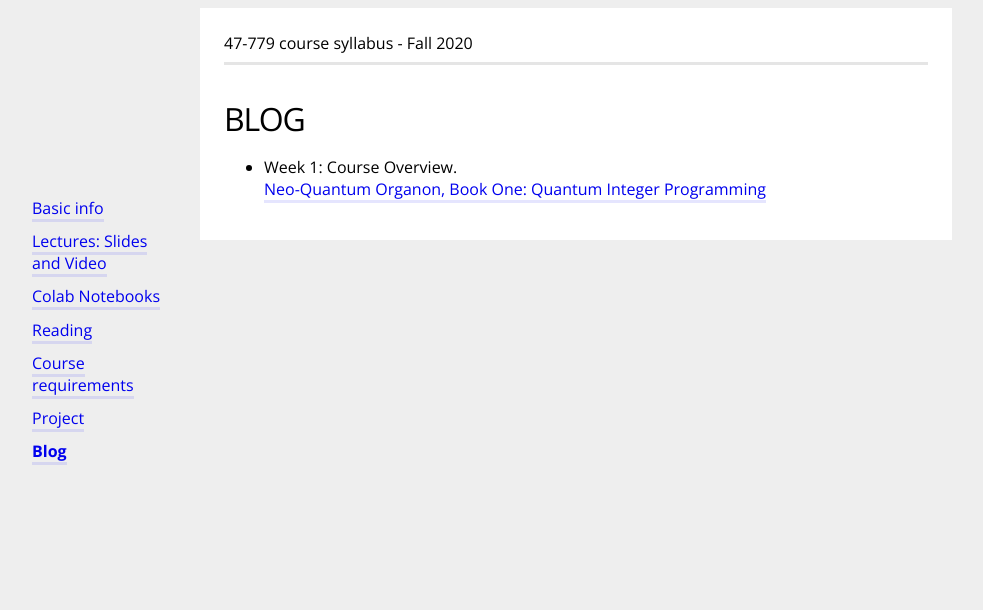
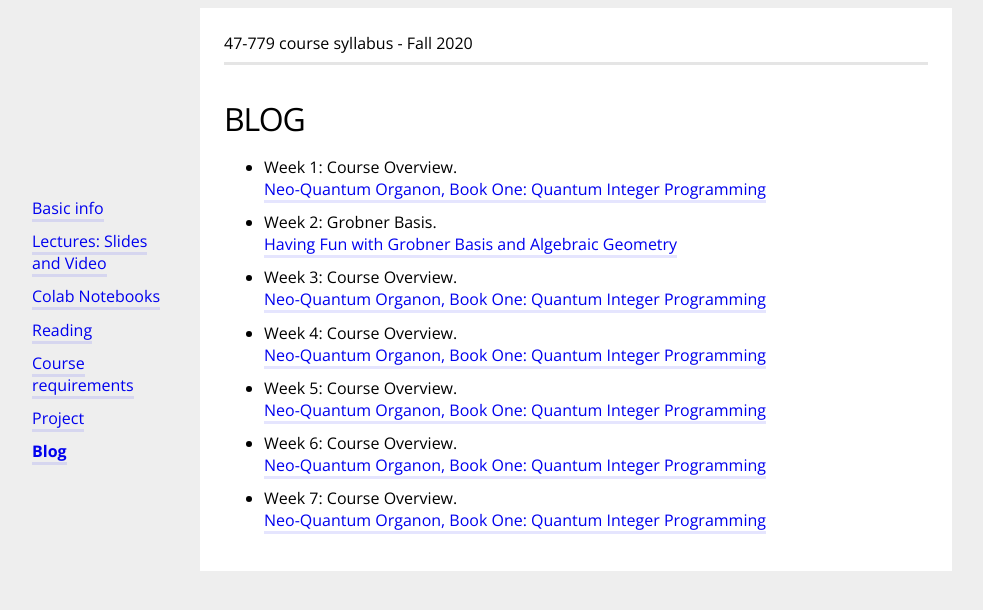
Before and after one commit to bernalde/QuIP, a Jekyll site: the page built from blog.md, in a window 1280 px wide. Shown: the top 610 px of the page, without its empty margins (64-1047 px from the left). Built offline with Jekyll 4.4.1, drawn with Linux system fonts in a browser that asks for light colours.

Commit message:
Update blog.md

```diff
--- a/blog.md
+++ b/blog.md
@@ -10,3 +10,21 @@ Selected blog posts from MyAmpleLife.
 
 - Week 1: Course Overview.<br>
 [Neo-Quantum Organon, Book One: Quantum Integer Programming](http://www.myamplelife.com/wp/2019/12/neo-quantum-organon-book-one-quantum-integer-programming-quip/)
+
+- Week 2: Grobner Basis.<br>
+[Having Fun with Grobner Basis and Algebraic Geometry](http://www.myamplelife.com/wp/2018/10/grobner-basis/)
+
+- Week 3: Course Overview.<br>
+[Neo-Quantum Organon, Book One: Quantum Integer Programming](http://www.myamplelife.com/wp/2019/12/neo-quantum-organon-book-one-quantum-integer-programming-quip/)
+
+- Week 4: Course Overview.<br>
+[Neo-Quantum Organon, Book One: Quantum Integer Programming](http://www.myamplelife.com/wp/2019/12/neo-quantum-organon-book-one-quantum-integer-programming-quip/)
+
+- Week 5: Course Overview.<br>
+[Neo-Quantum Organon, Book One: Quantum Integer Programming](http://www.myamplelife.com/wp/2019/12/neo-quantum-organon-book-one-quantum-integer-programming-quip/)
+
+- Week 6: Course Overview.<br>
+[Neo-Quantum Organon, Book One: Quantum Integer Programming](http://www.myamplelife.com/wp/2019/12/neo-quantum-organon-book-one-quantum-integer-programming-quip/)
+
+- Week 7: Course Overview.<br>
+[Neo-Quantum Organon, Book One: Quantum Integer Programming](http://www.myamplelife.com/wp/2019/12/neo-quantum-organon-book-one-quantum-integer-programming-quip/)
```
